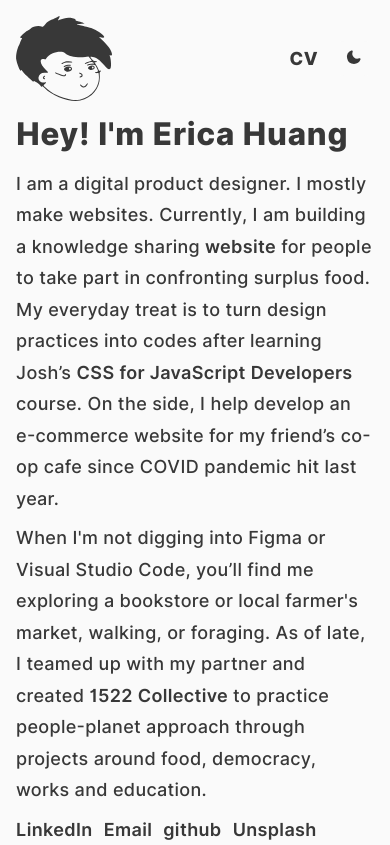
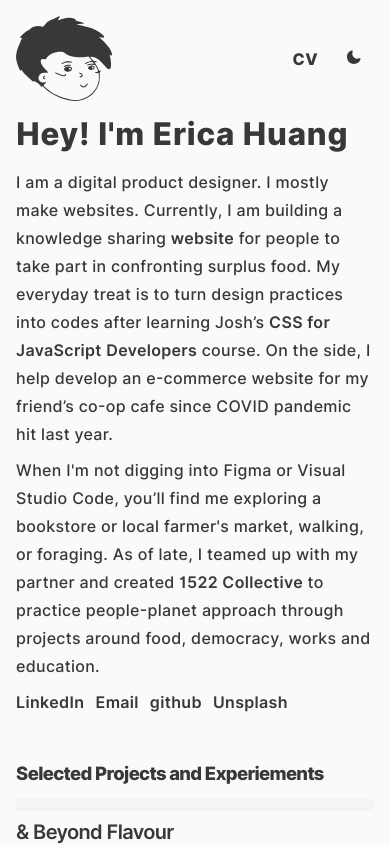
Before and after one commit to hutingerica/mysite, a Next.js app: page / in a window 390 px wide. Shown: the top 845 px of the page. Built offline with nearby package versions, Linux system fonts and the light colour scheme.

Commit message:
mobile font

```diff
--- a/components/GlobalStyles/GlobalStyles.js
+++ b/components/GlobalStyles/GlobalStyles.js
@@ -108,6 +108,9 @@ body {
   color: var(--fg);
   background-color: var(--bg);
   font-size: 18px;
+  @media(max-width:768px){
+    font-size: 16px;
+  }
 }
 
 ::selection{
```
